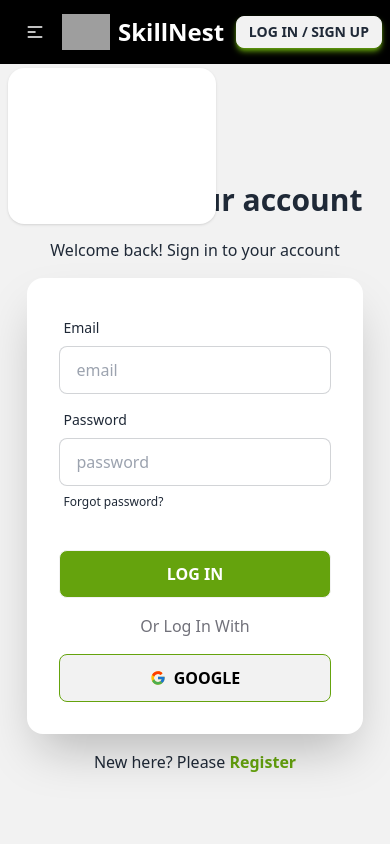
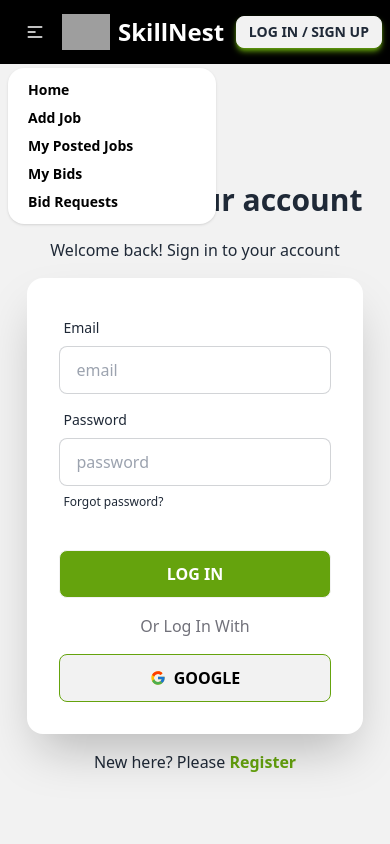
Before and after one commit to shoaib-mk2/SkillNest-Client, a React (Vite) app: page /login in a window 390 px wide. Both pictures are taken after a click on the label 35 px from the left and 32 px from the top of the page. Shown: the top 844 px of the page. Built offline with nearby package versions, Linux system fonts and the light colour scheme; no server answers; grey boxes are pictures that could not be loaded.

Commit message:
added readme.md file

```diff
--- a/package.json
+++ b/package.json
@@ -10,6 +10,7 @@
     "preview": "vite preview"
   },
   "dependencies": {
+    "axios": "^1.6.1",
     "firebase": "^10.5.2",
     "localforage": "^1.10.0",
     "match-sorter": "^6.3.1",
--- a/src/pages/Navbar/Navbar.jsx
+++ b/src/pages/Navbar/Navbar.jsx
@@ -69,7 +69,7 @@
                         <label tabIndex={0} className="btn btn-ghost lg:hidden">
                             <svg xmlns="http://www.w3.org/2000/svg" className="h-5 w-5" fill="none" viewBox="0 0 24 24" stroke="currentColor"><path strokeLinecap="round" strokeLinejoin="round" strokeWidth="2" d="M4 6h16M4 12h8m-8 6h16" /></svg>
                         </label>
-                        <ul tabIndex={0} className="menu menu-sm dropdown-content mt-3 z-[1] p-2 shadow bg-base-100 rounded-box w-52">
+                        <ul tabIndex={0} className="menu menu-sm dropdown-content mt-3 z-[1] p-2 shadow bg-base-100 rounded-box w-52 text-black">
                             {navLinks}
                         </ul>
                     </div>
```
Also changed, not shown: 2 other files (tests, documents, lock files or other folders).
